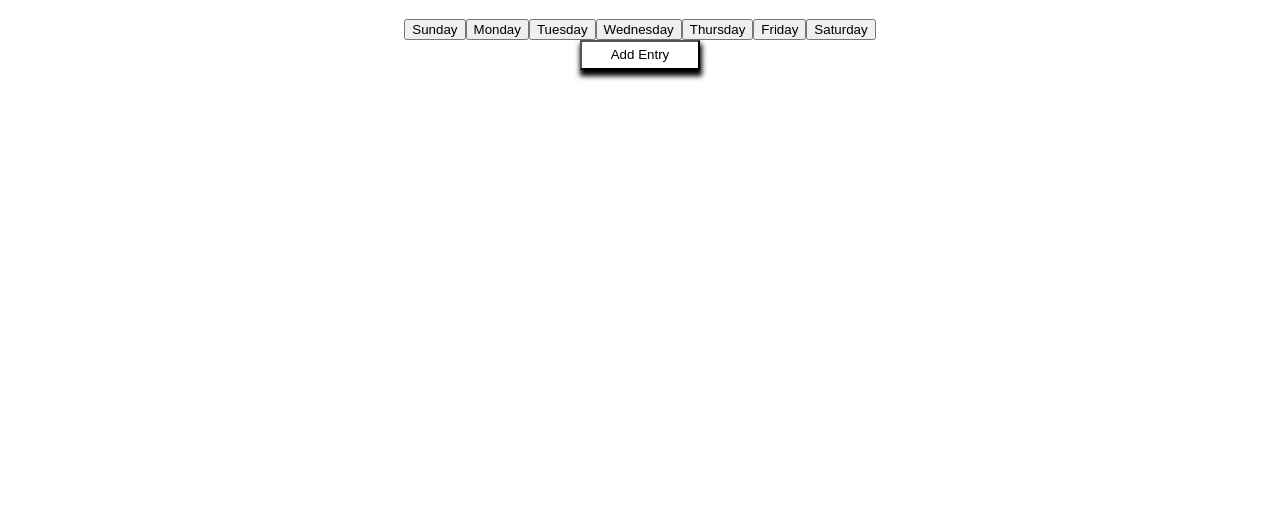
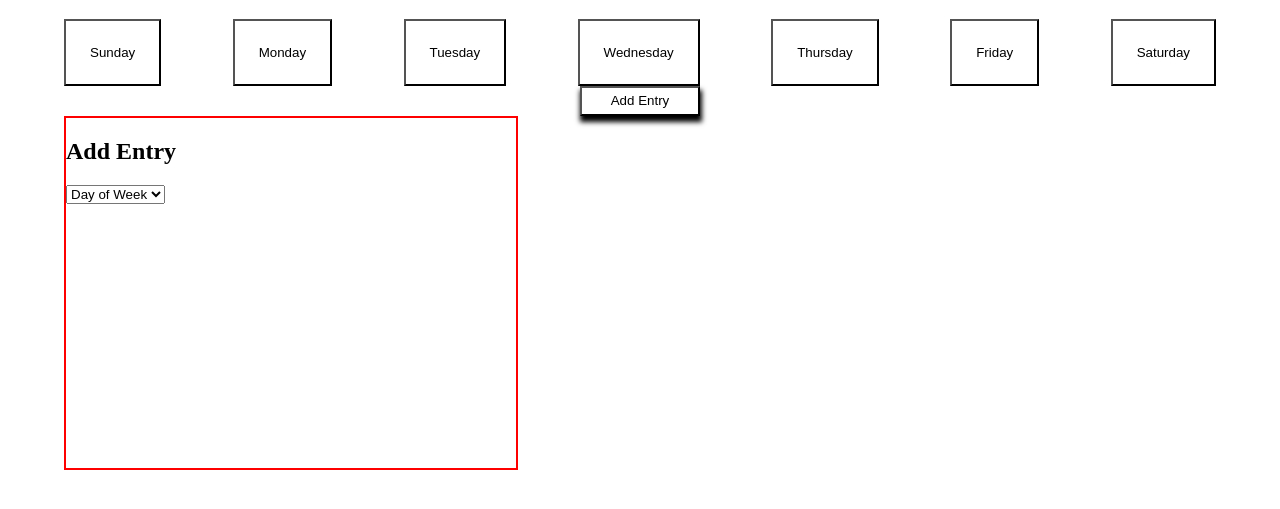
Before and after one commit to Paolo-DM/week-planner, a website: page index.html in a window 1280 px wide. Shown: the part 69-578 px from the top of the page. Drawn offline with Linux system fonts and the light colour scheme.

Commit message:
Added buttons for the days and the overlay

```diff
--- a/index.html
+++ b/index.html
@@ -13,16 +13,25 @@
       <h1>Weekly Planner</h1>
     </div>
     <div class="row justify-content-space-between">
-      <button class="day-of-week">Sunday</button>
-      <button class="day-of-week">Monday</button>
-      <button class="day-of-week">Tuesday</button>
-      <button class="day-of-week">Wednesday</button>
-      <button class="day-of-week">Thursday</button>
-      <button class="day-of-week">Friday</button>
-      <button class="day-of-week">Saturday</button>
+      <button class="day-of-week white">Sunday</button>
+      <button class="day-of-week white">Monday</button>
+      <button class="day-of-week white">Tuesday</button>
+      <button class="day-of-week white">Wednesday</button>
+      <button class="day-of-week white">Thursday</button>
+      <button class="day-of-week white">Friday</button>
+      <button class="day-of-week white">Saturday</button>
     </div>
     <div class="row justify-content-center">
-      <button class="button-add-entry">Add Entry</button>
+      <button class="button-add-entry white">Add Entry</button>
+    </div>
+    <div class="overlay hidden"></div>
+    <div class="modal-content ">
+      <form>
+        <h2>Add Entry</h2>
+        <select name="">
+          <option>Day of Week</option>
+        </select>
+      </form>
     </div>
   </div>
   <script src="main.js"></script>
--- a/layout.css
+++ b/layout.css
@@ -1,5 +1,5 @@
 .container {
-  max-width: max-content;
+  width: 90vw;
   margin: auto;
 }
 
--- a/styles.css
+++ b/styles.css
@@ -1,7 +1,6 @@
 .button-add-entry {
   width: 120px;
   height: 30px;
-  background-color: white;
   box-shadow: 1px 5px 5px 1px black;
 }
 
@@ -9,3 +8,38 @@
   background-color: lightblue;
   cursor: pointer;
 }
+
+.day-of-week {
+  padding: 1.5rem;
+}
+
+.day-of-week:hover {
+  background-color: lightgray;
+}
+
+.white {
+  background-color: white;
+}
+
+.overlay {
+  /* Hidden by default */
+  position: fixed; /* Stay in place */
+  z-index: 1; /* Sit on top */
+  left: 0;
+  top: 0;
+  width: 100%; /* Full width */
+  height: 100%; /* Full height */
+  overflow: auto; /* Enable scroll if needed */
+  background-color: rgb(0, 0, 0); /* Fallback color */
+  background-color: rgba(0, 0, 0, 0.4); /* Black w/ opacity */
+}
+
+.hidden {
+  display: none;
+}
+
+.modal-content {
+  width: 450px;
+  height: 350px;
+  border: 2px red solid;
+}
```
